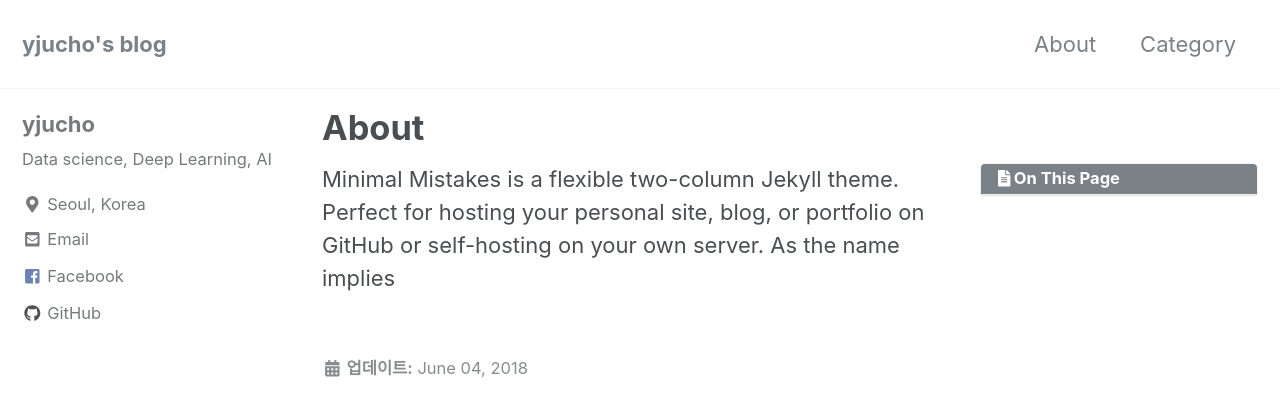
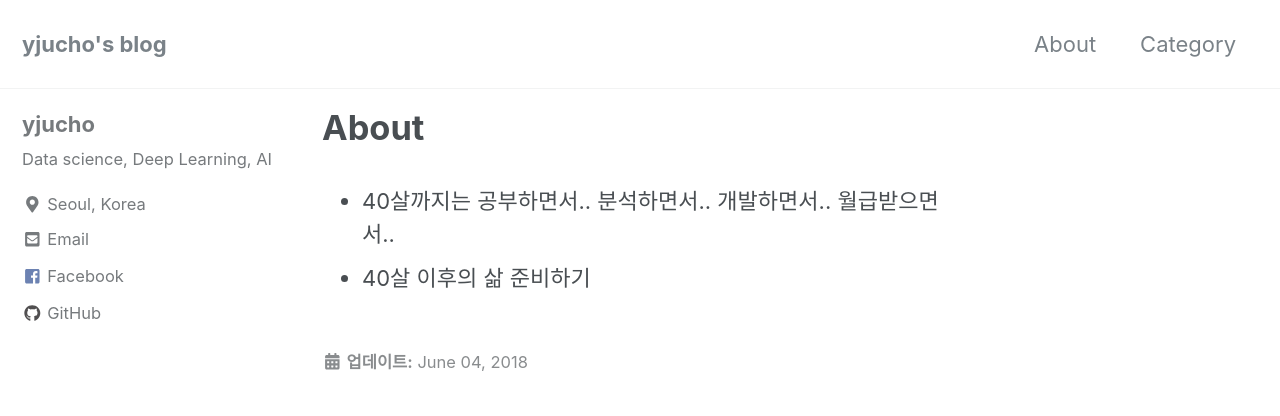
Before and after one commit to yjucho1/yjucho1.github.io, a Jekyll site: the page built from _pages/about.md, in a window 1280 px wide and 900 px high. Shown: the top 416 px of the window. Built offline with Jekyll 4.4.1, drawn with Linux system fonts in a browser that asks for light colours; nearby versions of some CDN libraries.

Commit message:
add pages

```diff
--- a/_pages/about.md
+++ b/_pages/about.md
@@ -1,19 +1,8 @@
 ---
 permalink: /about/
 title: "About"
-excerpt: "Minimal Mistakes is a flexible two-column Jekyll theme."
-layouts_gallery:
-  - url: /assets/images/mm-layout-splash.png
-    image_path: /assets/images/mm-layout-splash.png
-    alt: "splash layout example"
-  - url: /assets/images/mm-layout-single-meta.png
-    image_path: /assets/images/mm-layout-single-meta.png
-    alt: "single layout with comments and related posts"
-  - url: /assets/images/mm-layout-archive.png
-    image_path: /assets/images/mm-layout-archive.png
-    alt: "archive layout example"
 last_modified_at: 2018-06-04T12:04:24-04:00
-toc: true
 ---
 
-Minimal Mistakes is a flexible two-column Jekyll theme. Perfect for hosting your personal site, blog, or portfolio on GitHub or self-hosting on your own server. As the name implies
+* 40살까지는 공부하면서.. 분석하면서.. 개발하면서.. 월급받으면서..
+* 40살 이후의 삶 준비하기
```
Also changed, not shown: _pages/404.md (added, +15 -0 lines), _pages/category-archive.md (added, +6 -0 lines).
